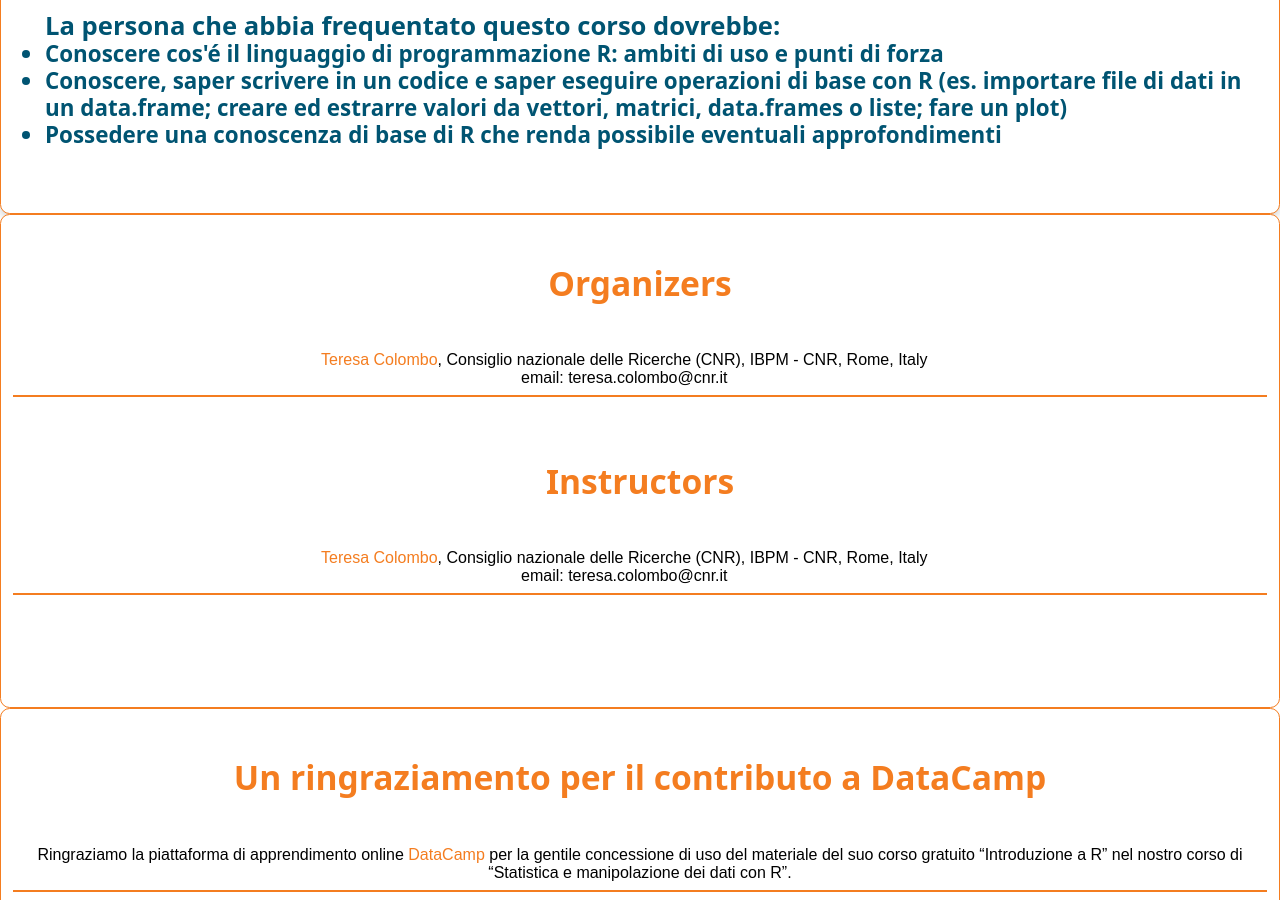
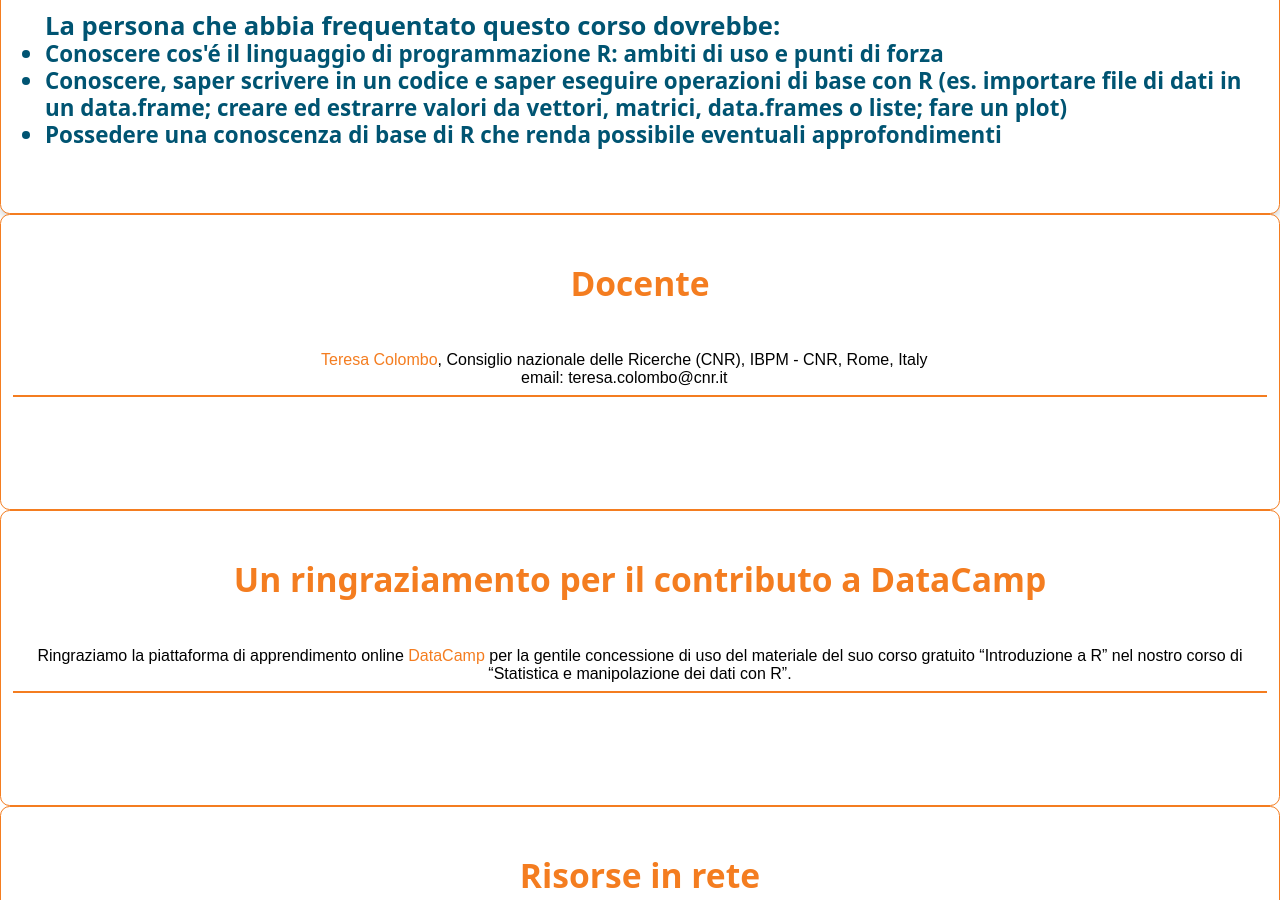
Before and after one commit to maghetta/Corso-R-livello-base__BBC, a Jekyll site: the page built from index.html, in a window 1280 px wide and 900 px high, scrolled down 991 px. Built offline with Jekyll 4.4.1, drawn with Linux system fonts in a browser that asks for light colours.

Commit message:
Update index.html
eliminato blocco Organizers

```diff
--- a/index.html
+++ b/index.html
@@ -62,21 +62,7 @@
        <section id="search-section" class="bg-white py-5 card border border-secondary">
            <div class="container">
                 <div class="row">
-                    <h2 class="no-anchor text-secondary text-center mb-3">Organizers</h2>
-                    <div class="position-relative">
-
-                        <table>
-                            <tr>
-                                <td><a href="https://www.ibpm.cnr.it/index.php?option=com_cnr&view=profile&id=601&lang=en">Teresa Colombo</a>, Consiglio nazionale delle Ricerche (CNR), IBPM - CNR, Rome, Italy <br> email: teresa.colombo@cnr.it</td>
-                                <td></td>
-                            </tr>
-                        </table>
-                    </div>
-                </div>
-           </div>
-           <div class="container">
-                <div class="row">
-                    <h2 class="no-anchor text-secondary text-center mb-3">Instructors</h2>
+                    <h2 class="no-anchor text-secondary text-center mb-3">Docente</h2>
                     <div class="position-relative">
 
                         <table>
```
